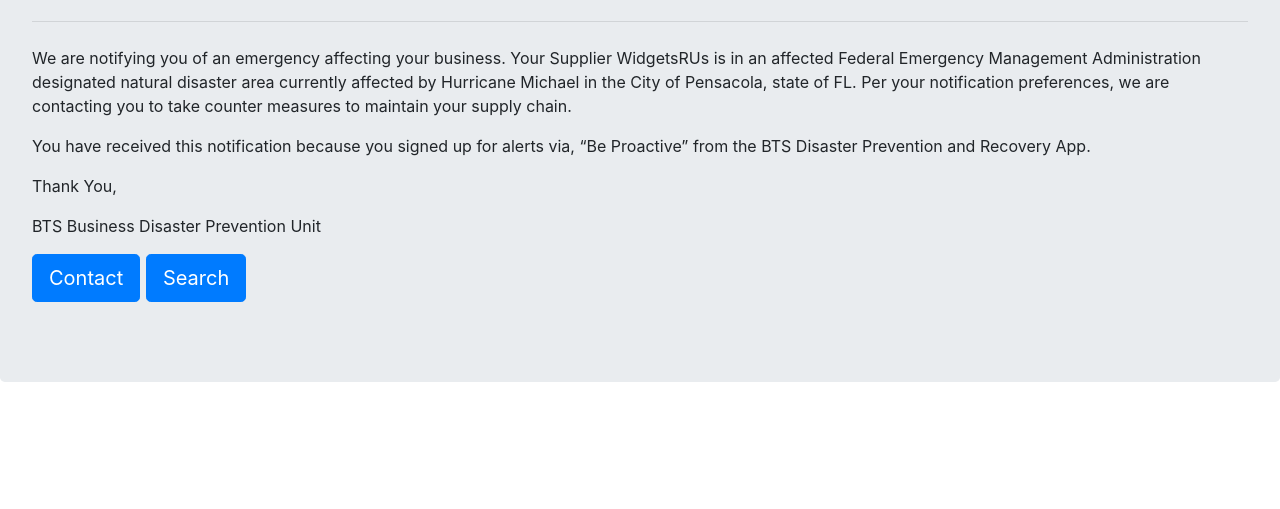
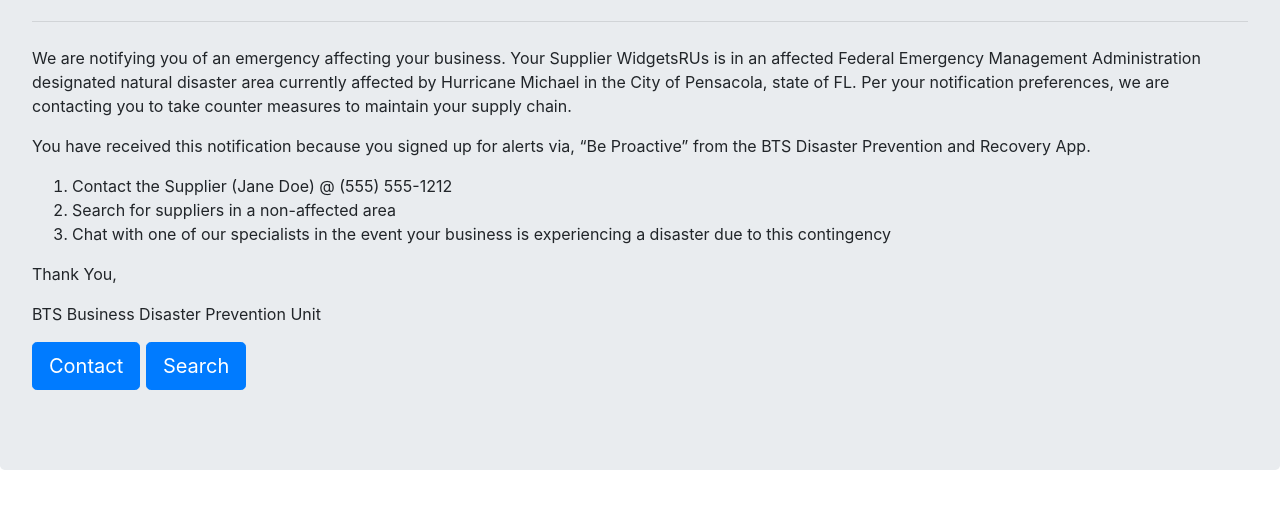
Before and after one commit to neurogirl47/HackBeforeTheStorm, a website: page final/action.html in a window 1280 px wide. Shown: the part 239-748 px from the top of the page. Drawn offline with nearby package versions, Linux system fonts and the light colour scheme.

Commit message:
Add action.html via upload

```diff
--- a/final/action.html
+++ b/final/action.html
@@ -47,6 +47,13 @@
 
                                     <p>You have received this notification because you signed up for alerts via, “Be Proactive” from the BTS Disaster Prevention and Recovery App.</p>
 
+                                    <ol><li> Contact the Supplier (Jane Doe) @ (555) 555-1212</li>
+
+<li>Search for suppliers in a non-affected area</li>
+
+<li>Chat with one of our specialists in the event your business is experiencing a disaster due to this contingency</li>
+</ol>
+
                                     <p>Thank You,</p>
 
                                     <p>BTS Business Disaster Prevention Unit</p>
```
